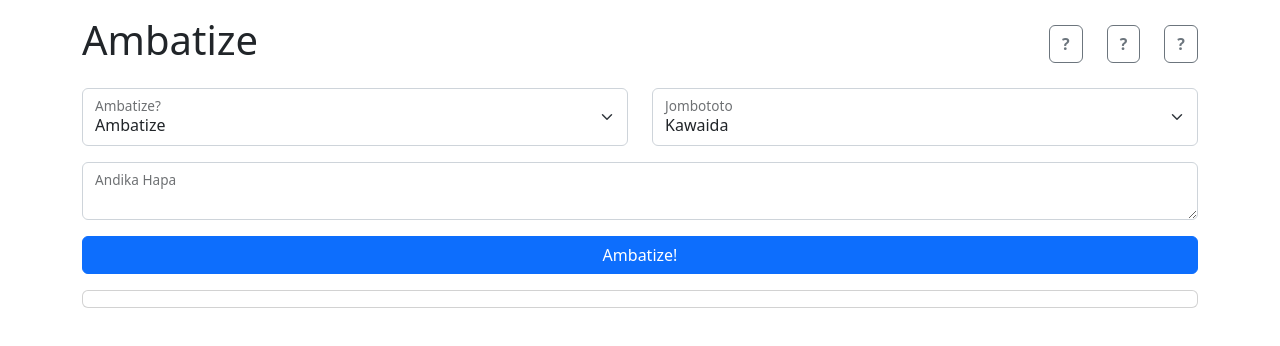
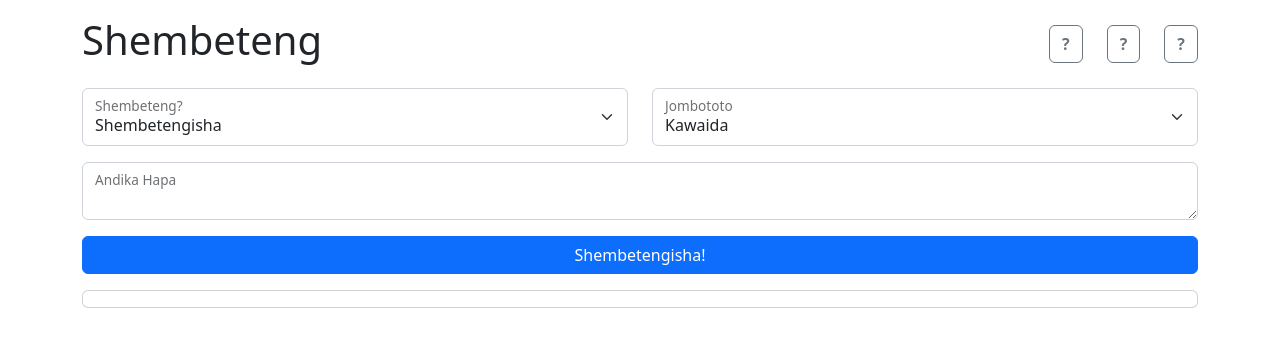
Before and after one commit to ImranR98/Shembeteng, a plain HTML site: page index.html in a window 1280 px wide. Drawn offline with Linux system fonts and the light colour scheme.

Commit message:
Name change

```diff
--- a/index.html
+++ b/index.html
@@ -5,7 +5,7 @@
   <meta charset="UTF-8">
   <meta http-equiv="content-type" content="text/html; charset=utf-8">
   <meta name="viewport" content="width=device-width, initial-scale=1.0">
-  <title>Ambatize</title>
+  <title>Shembeteng</title>
   <link rel="stylesheet" href="bootstrap/css/bootstrap.min.css">
   <link rel="stylesheet" href="index.css">
 </head>
@@ -14,7 +14,7 @@
   <div class="container mt-3 mb-3">
     <div class="row justify-content-between mb-3">
       <div class="col">
-        <h1>Ambatize</h1>
+        <h1>Shembeteng</h1>
       </div>
       <div class="col-auto d-flex align-items-center">
         <button type="button" class="btn btn-outline-secondary"><b>?</b></button>
@@ -31,10 +31,10 @@
       <div class="col">
         <div class="form-floating">
           <select class="form-select" id="modeSelect" aria-label="Floating label select example">
-            <option value="1">Ambatize</option>
-            <option value="2">De-ambatize</option>
+            <option value="1">Shembetengisha</option>
+            <option value="2">De-shembetengisha</option>
           </select>
-          <label for="modeSelect">Ambatize?</label>
+          <label for="modeSelect">Shembeteng?</label>
         </div>
       </div>
       <div class="col">
@@ -57,7 +57,7 @@
     </div>
 
     <div class="d-grid mb-3">
-      <button type="button" class="btn btn-primary" id="startButton">Ambatize!</button>
+      <button type="button" class="btn btn-primary" id="startButton">Shembetengisha!</button>
     </div>
 
     <div class="card">
--- a/index.js
+++ b/index.js
@@ -1 +1 @@
-console.log(ambatize('Joto', 1))
+console.log(shembeteng('Joto', 1))
--- a/lib.js
+++ b/lib.js
@@ -4,7 +4,7 @@ const isVowel = (char) => vowels.has(char.toLowerCase())
 
 const isWhiteSpace = (str) => /^\s$/g.test(str)
 
-const ambatizeWord = (word, strength) => {
+const shembetengWord = (word, strength) => {
 	if (strength < 1) strength = 1
 	if (strength > 5) strength = 5
 	let finalWord = ''
@@ -27,9 +27,9 @@ const ambatizeWord = (word, strength) => {
 	return finalWord
 }
 
-const ambatize = (str, strength) => str.replace(/\s/g, ' ').split(' ').map(word => ambatizeWord(word, strength)).join(' ')
+const shembeteng = (str, strength) => str.replace(/\s/g, ' ').split(' ').map(word => shembetengWord(word, strength)).join(' ')
 
-const deambatize = (str) => {
+const deshembeteng = (str) => {
 	let finalString = ''
 	for (let i = 0; i < str.length; i++) {
 		finalString += str[i]
@@ -38,7 +38,7 @@ const deambatize = (str) => {
 		- Not the first or within the last 6 in the string
 		- Not the first in a word (not preceeded by whitespace)
 		- A vowel
-		- Next 5 chars are in the expected ambatized pattern, followed by non-whitespace
+		- Next 5 chars are in the expected shembetengd pattern, followed by non-whitespace
 		Then skip the next 6 chars
 		*/
 		if (
```
Also changed, not shown: 1 other file.
